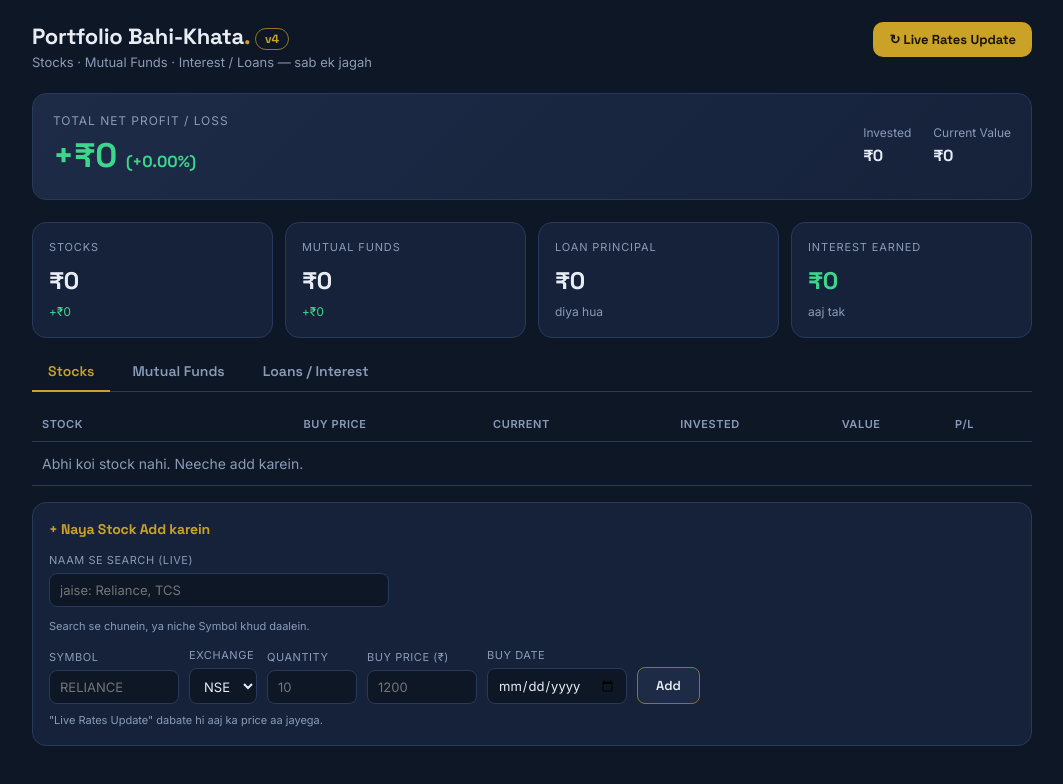
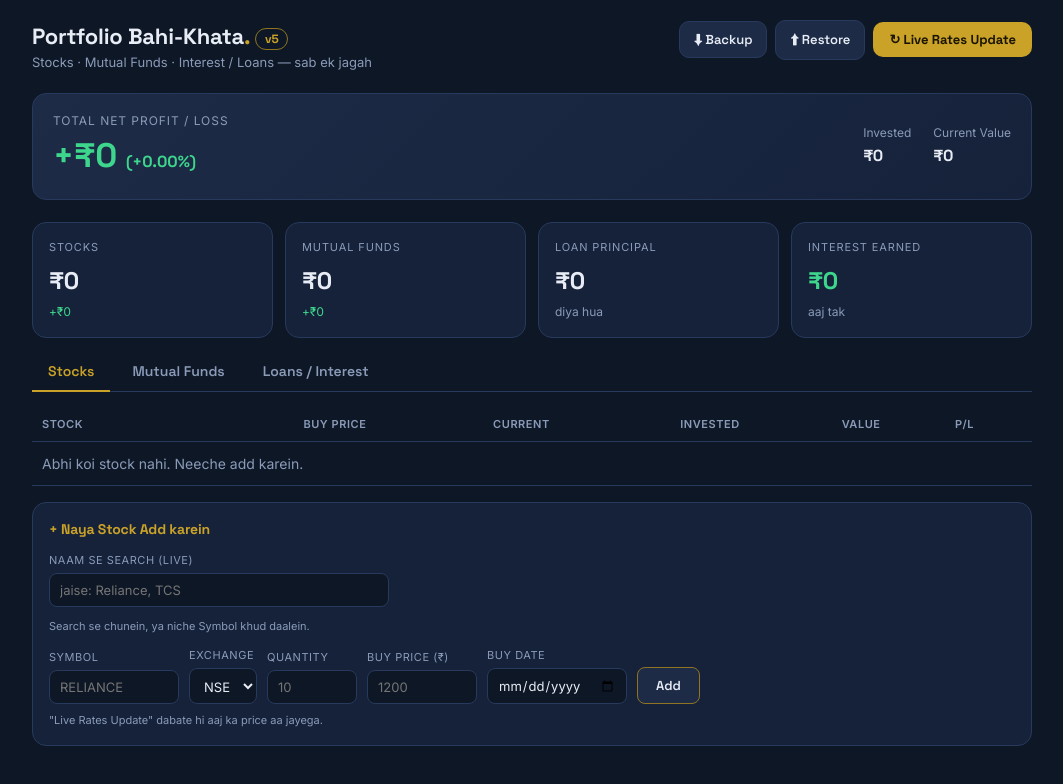
Before and after one commit to Moksh9810/Investment-tracker, a plain HTML site: page index.html in a window 1280 px wide. Shown: the whole page, without its empty margins (108-1171 px from the left). Drawn offline with Linux system fonts and the light colour scheme.

Commit message:
Add files via upload
v5

```diff
--- a/index.html
+++ b/index.html
@@ -20,6 +20,8 @@
   header .sub{color:var(--muted);font-size:13px}
   .refresh-btn{background:var(--brass);color:#1a1400;border:none;padding:9px 16px;border-radius:10px;font-weight:700;font-size:13px;cursor:pointer;font-family:'Space Grotesk',sans-serif;transition:.15s}
   .refresh-btn:hover{filter:brightness(1.08)}.refresh-btn:disabled{opacity:.55;cursor:wait}
+  .sec-btn{background:var(--surface2);color:var(--text);border:1px solid var(--line);padding:9px 14px;border-radius:10px;font-weight:600;font-size:13px;cursor:pointer;font-family:'Space Grotesk',sans-serif}
+  .sec-btn:hover{border-color:var(--brass);color:var(--brass)}
   .summary{display:grid;grid-template-columns:repeat(4,1fr);gap:12px;margin-bottom:14px}
   .card{background:var(--surface);border:1px solid var(--line);border-radius:var(--radius);padding:16px}
   .card .lbl{color:var(--muted);font-size:11px;text-transform:uppercase;letter-spacing:.08em;margin-bottom:8px}
@@ -71,10 +73,14 @@
 <div class="wrap">
   <header>
     <div>
-      <h1>Portfolio Bahi-Khata<span class="dot">.</span> <span class="ver">v4</span></h1>
+      <h1>Portfolio Bahi-Khata<span class="dot">.</span> <span class="ver">v5</span></h1>
       <div class="sub">Stocks · Mutual Funds · Interest / Loans — sab ek jagah</div>
     </div>
-    <button class="refresh-btn" id="refreshBtn" onclick="refreshAll()">↻ Live Rates Update</button>
+    <div style="display:flex;gap:8px;align-items:center;flex-wrap:wrap">
+      <button class="sec-btn" onclick="exportData()">⬇ Backup</button>
+      <label class="sec-btn" style="cursor:pointer">⬆ Restore<input type="file" accept="application/json" style="display:none" onchange="importData(this)"></label>
+      <button class="refresh-btn" id="refreshBtn" onclick="refreshAll()">↻ Live Rates Update</button>
+    </div>
   </header>
   <div id="app"><div class="loading">Data load ho raha hai…</div></div>
 </div>
@@ -333,6 +339,23 @@ function saveLoan(){
 function cancelEdit(){editStock=editMf=editLoan=null;loanMode='simple';render();}
 function delItem(kind,id){state[kind]=state[kind].filter(x=>x.id!==id);saveState();render();}
 
+function exportData(){
+  const blob=new Blob([JSON.stringify(state,null,2)],{type:'application/json'});
+  const url=URL.createObjectURL(blob);const a=document.createElement('a');
+  a.href=url;a.download='portfolio-backup-'+new Date().toISOString().slice(0,10)+'.json';
+  document.body.appendChild(a);a.click();a.remove();URL.revokeObjectURL(url);
+  toast('Backup file download ho gayi');
+}
+function importData(input){
+  const f=input.files&&input.files[0];if(!f)return;
+  const r=new FileReader();
+  r.onload=()=>{try{const d=JSON.parse(r.result);
+    if(d&&(d.stocks||d.mfs||d.loans)){state={stocks:d.stocks||[],mfs:d.mfs||[],loans:d.loans||[]};saveState();render();toast('Backup restore ho gaya');}
+    else toast('Ye sahi backup file nahi lagti');
+  }catch(e){toast('File padhi nahi gayi');}};
+  r.readAsText(f);input.value='';
+}
+
 loadState();render();
 </script>
 </body>
```
